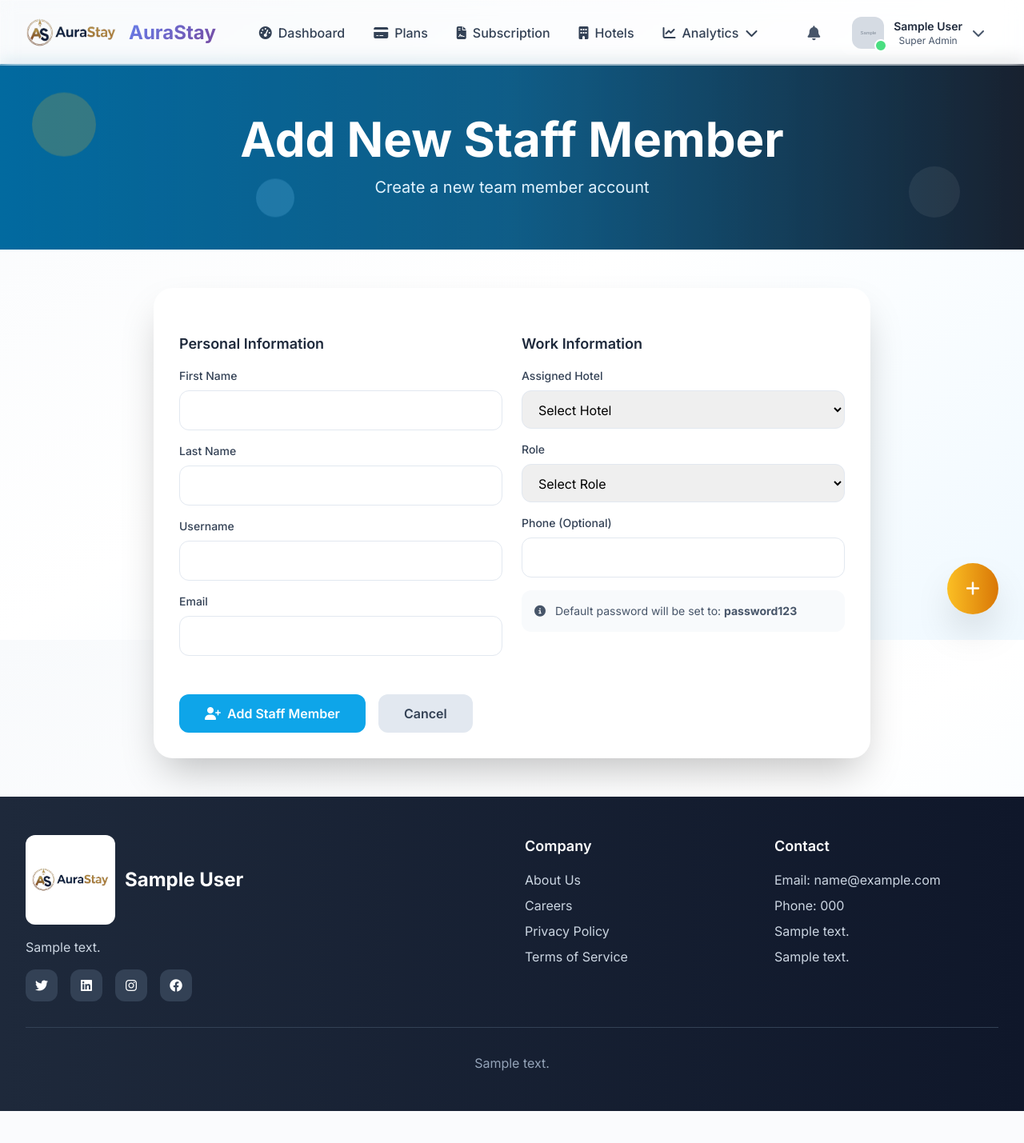
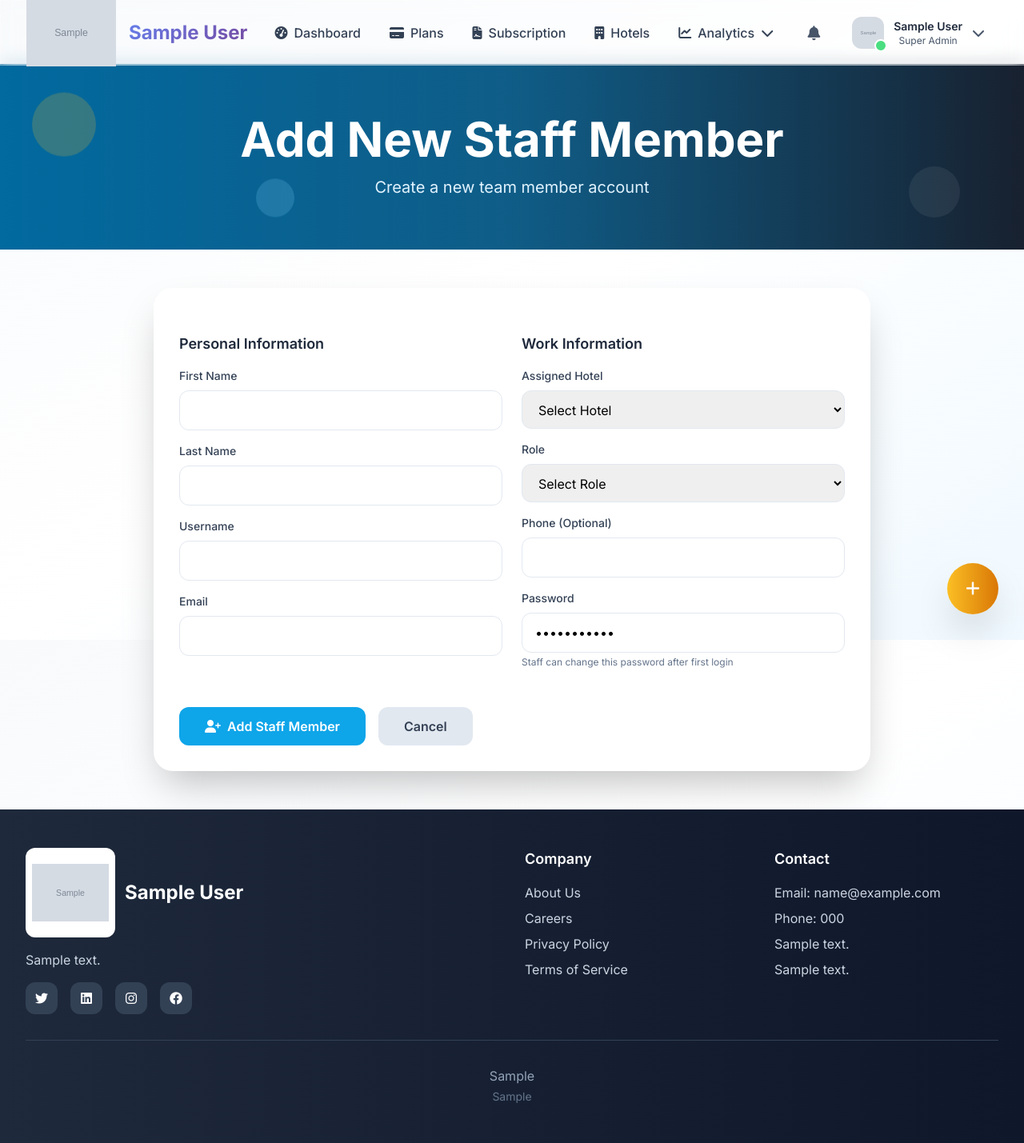
Before and after one commit to Momin9/hotel_management, a Django app: page /staff/create/ in a window 1280 px wide. Shown: the whole page at 80% size. Before the commit the page ends 1389 px from the top, so only its background shows below. Run offline with Django 4.2, Linux system fonts and the light colour scheme; a user stored in the database is signed in; tables that the repository leaves empty hold one stand-in row (values such as "Sample post"); grey boxes marked "Sample" are stand-in pictures; data that the repository does not hold is empty; parts of the project's set-up code (start-up, migrations or seed data) failed here and were passed over; some libraries are stand-ins or nearby versions.

Commit message:
Fix: Centralized logo management, simplified login, fixed staff creation and permissions
- Added centralized logo management in Footer model
- Removed role selector tabs from login page
- Fixed staff password creation and login issues
- Updated subscription checks for staff access
- Added two-line footer copyright management
- Updated all templates to use centralized logo and branding

```diff
--- a/accounts/admin.py
+++ b/accounts/admin.py
@@ -56,7 +56,7 @@ class AboutUsAdmin(admin.ModelAdmin):
 class FooterAdmin(admin.ModelAdmin):
     fieldsets = (
         ('Company Information', {
-            'fields': ('company_name', 'company_description')
+            'fields': ('company_name', 'company_logo', 'company_description')
         }),
         ('Contact Details', {
             'fields': ('email', 'phone', 'address_line1', 'address_line2')
@@ -65,7 +65,7 @@ class FooterAdmin(admin.ModelAdmin):
             'fields': ('twitter_url', 'linkedin_url', 'instagram_url', 'facebook_url')
         }),
         ('Copyright', {
-            'fields': ('copyright_text',)
+            'fields': ('copyright_line1', 'copyright_line2')
         })
     )
 
--- a/accounts/models.py
+++ b/accounts/models.py
@@ -134,6 +134,7 @@ class AboutUs(models.Model):
 class Footer(models.Model):
     # Company Info
     company_name = models.CharField(max_length=100, default="AuraStay")
+    company_logo = models.ImageField(upload_to='logos/', blank=True, null=True, help_text='Upload company logo (recommended: 200x200px)')
     company_description = models.TextField(default="The world's most advanced hotel management platform, designed for luxury hospitality.")
 
     # Contact Information
@@ -149,7 +150,8 @@ class Footer(models.Model):
     facebook_url = models.URLField(blank=True, null=True)
 
     # Copyright
-    copyright_text = models.CharField(max_length=200, default="© 2024 AuraStay Management Suite. All rights reserved.")
+    copyright_line1 = models.CharField(max_length=200, default="© 2025 AuraStay. All rights reserved.")
+    copyright_line2 = models.CharField(max_length=200, default="Design: MA Qureshi | Development: Momin Ali")
 
     created_at = models.DateTimeField(auto_now_add=True)
     updated_at = models.DateTimeField(auto_now=True)
--- a/accounts/views.py
+++ b/accounts/views.py
@@ -247,42 +247,33 @@ def contact_form(request):
     return redirect('accounts:landing')
 
 def custom_login(request):
-    """Custom login view with role-based access control"""
+    """Custom login view with automatic role detection"""
+    from .models import Footer
+    footer = Footer.objects.first()
+
     if request.user.is_authenticated:
         return redirect('accounts:dashboard')
 
     if request.method == 'POST':
         username = request.POST.get('username')
         password = request.POST.get('password')
-        login_role = request.POST.get('login_role', 'admin')
 
         user = authenticate(request, username=username, password=password)
         if user is not None:
-            # Role-based access validation
-            if login_role == 'admin' and not user.is_superuser:
-                messages.error(request, 'Given credentials is not valid')
-                return render(request, 'accounts/login_luxury.html')
-            elif login_role == 'owner' and user.role != 'Owner':
-                messages.error(request, 'Given credentials is not valid')
-                return render(request, 'accounts/login_luxury.html')
-            elif login_role == 'staff' and user.role not in ['Staff', 'Manager']:
-                messages.error(request, 'Given credentials is not valid')
-                return render(request, 'accounts/login_luxury.html')
-
-            # Check subscription status for non-superusers
-            if not user.is_superuser:
+            # Check subscription status for staff only if they have assigned hotel
+            if not user.is_superuser and user.role not in ['Owner'] and user.assigned_hotel:
                 subscription_active = check_user_subscription_status(user)
                 if not subscription_active:
-                    messages.error(request, 'Your subscription has expired or is inactive. Please contact administrator.')
+                    messages.error(request, 'Your hotel subscription has expired. Please contact your hotel owner.')
                     create_admin_notification(
                         f'Login attempt blocked: {user.get_full_name()} - Inactive subscription',
                         'warning'
                     )
-                    return render(request, 'accounts/login_luxury.html')
+                    return render(request, 'accounts/login_luxury.html', {'footer': footer})
 
             login(request, user)
 
-            # Role-based redirect
+            # Role-based redirect using stored user role
             if user.is_superuser:
                 return redirect('accounts:super_admin_dashboard')
             elif user.role == 'Owner':
@@ -292,7 +283,7 @@ def custom_login(request):
         else:
             messages.error(request, 'Given credentials is not valid')
 
-    return render(request, 'accounts/login_luxury.html')
+    return render(request, 'accounts/login_luxury.html', {'footer': footer})
 
 def check_user_subscription_status(user):
     """Check if user's hotel has active subscription"""
@@ -348,11 +339,11 @@ def custom_logout(request):
 @login_required
 def dashboard(request):
     """Role-based dashboard redirect with subscription check"""
-    # Check subscription status for non-superusers
-    if not request.user.is_superuser:
+    # Check subscription status for staff with assigned hotels only
+    if not request.user.is_superuser and request.user.role not in ['Owner'] and request.user.assigned_hotel:
         subscription_active = check_user_subscription_status(request.user)
         if not subscription_active:
-            messages.error(request, 'Your subscription has expired. Access denied.')
+            messages.error(request, 'Your hotel subscription has expired. Access denied.')
             logout(request)
             return redirect('accounts:login')
 
--- a/staff/views.py
+++ b/staff/views.py
@@ -58,18 +58,17 @@ def staff_create(request):
                 return render(request, 'staff/create.html', {'available_hotels': available_hotels})
 
         # Create user account
-        password = 'password123'  # Default password
+        password = request.POST.get('password', 'password123')  # Use form password or default
         role = request.POST.get('role', 'Staff')
         user = User.objects.create_user(
             username=username,
             email=email,
+            password=password,
             first_name=first_name,
             last_name=last_name,
             role=role,
             assigned_hotel=assigned_hotel
         )
-        user.set_password(password)
-        user.save()
 
         # Assign default permissions based on role
         assign_default_permissions(user)
--- a/templates/base_luxury.html
+++ b/templates/base_luxury.html
@@ -113,10 +113,10 @@
                 <!-- Logo -->
                 <a href="{% if not user.is_authenticated or request.resolver_match.url_name == 'landing' or request.resolver_match.url_name == 'about' %}{% url 'accounts:landing' %}{% else %}{% url 'accounts:dashboard' %}{% endif %}" class="flex items-center space-x-4 hover:opacity-80 transition-opacity">
                     <div>
-                        <img src="{% static 'images/logo/aurastay-logo.png' %}?v=2024" alt="AuraStay Logo" class="w-28 h-28 object-contain">
+                        <img src="{% if footer.company_logo %}{{ footer.company_logo.url }}{% else %}{% static 'images/logo/aurastay-logo.png' %}{% endif %}" alt="{{ footer.company_name|default:'AuraStay' }} Logo" class="w-28 h-28 object-contain">
                     </div>
                     <div>
-                        <h1 class="text-2xl font-bold gradient-text">AuraStay</h1>
+                        <h1 class="text-2xl font-bold gradient-text">{{ footer.company_name|default:'AuraStay' }}</h1>
                     </div>
                 </a>
 
@@ -422,7 +422,7 @@
                 <div class="col-span-1 md:col-span-2">
                     <a href="{% url 'accounts:landing' %}" class="flex items-center space-x-3 mb-4 hover:opacity-80 transition-opacity">
                         <div class="bg-white rounded-xl p-2">
-                            <img src="{% static 'images/logo/aurastay-logo.png' %}" alt="{{ footer.company_name|default:'AuraStay' }} Logo" class="w-24 h-24 object-contain">
+                            <img src="{% if footer.company_logo %}{{ footer.company_logo.url }}{% else %}{% static 'images/logo/aurastay-logo.png' %}{% endif %}" alt="{{ footer.company_name|default:'AuraStay' }} Logo" class="w-24 h-24 object-contain">
                         </div>
                         <h3 class="text-2xl font-bold text-white">{{ footer.company_name|default:'AuraStay' }}</h3>
                     </a>
@@ -470,7 +470,8 @@
                 </div>
             </div>
             <div class="border-t border-luxury-700 mt-8 pt-8 text-center">
-                <p class="text-luxury-400">{{ footer.copyright_text|default:'© 2024 AuraStay Management Suite. All rights reserved.' }}</p>
+                <p class="text-luxury-400">{{ footer.copyright_line1|default:'© 2025 AuraStay. All rights reserved.' }}</p>
+                <p class="text-luxury-500 text-sm mt-1">{{ footer.copyright_line2|default:'Design: MA Qureshi | Development: Momin Ali' }}</p>
             </div>
         </div>
     </footer>
--- a/templates/staff/create.html
+++ b/templates/staff/create.html
@@ -78,11 +78,12 @@
                                class="w-full px-4 py-3 border border-luxury-200 rounded-xl focus:ring-2 focus:ring-royal-500 focus:border-transparent">
                     </div>
 
-                    <div class="bg-luxury-50 p-4 rounded-xl">
-                        <p class="text-sm text-luxury-600">
-                            <i class="fas fa-info-circle mr-2"></i>
-                            Default password will be set to: <strong>password123</strong>
-                        </p>
+                    <div>
+                        <label for="password" class="block text-sm font-medium text-luxury-700 mb-2">Password</label>
+                        <input type="password" name="password" id="password"
+                               class="w-full px-4 py-3 border border-luxury-200 rounded-xl focus:ring-2 focus:ring-royal-500 focus:border-transparent"
+                               value="password123" required>
+                        <p class="text-xs text-luxury-500 mt-1">Staff can change this password after first login</p>
                     </div>
                 </div>
             </div>
```
Also changed, not shown: templates/accounts/login_luxury.html (+9 -45 lines), accounts/migrations/0015_remove_footer_copyright_text_footer_copyright_line1_and_more.py (added), accounts/migrations/0016_footer_company_logo.py (added).
